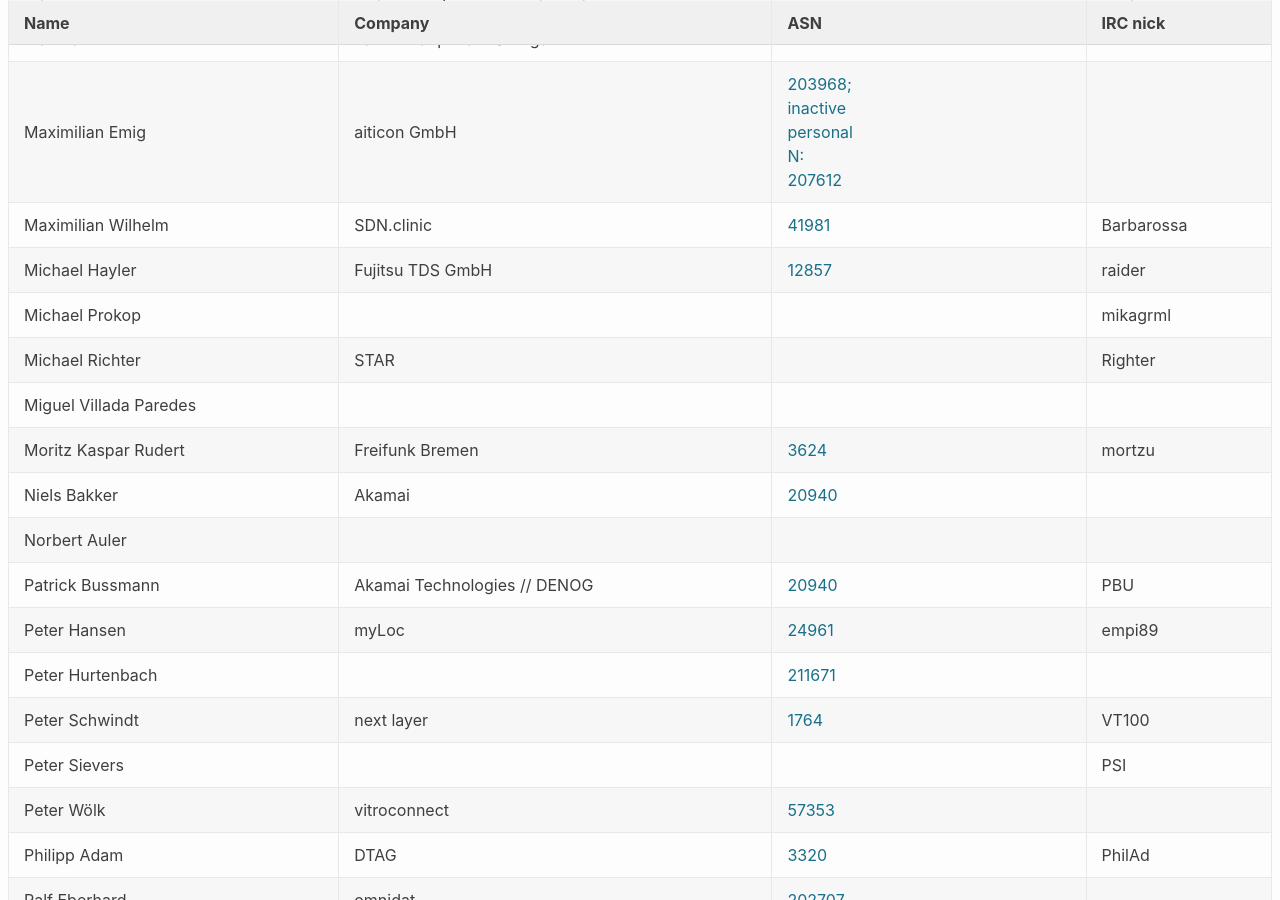
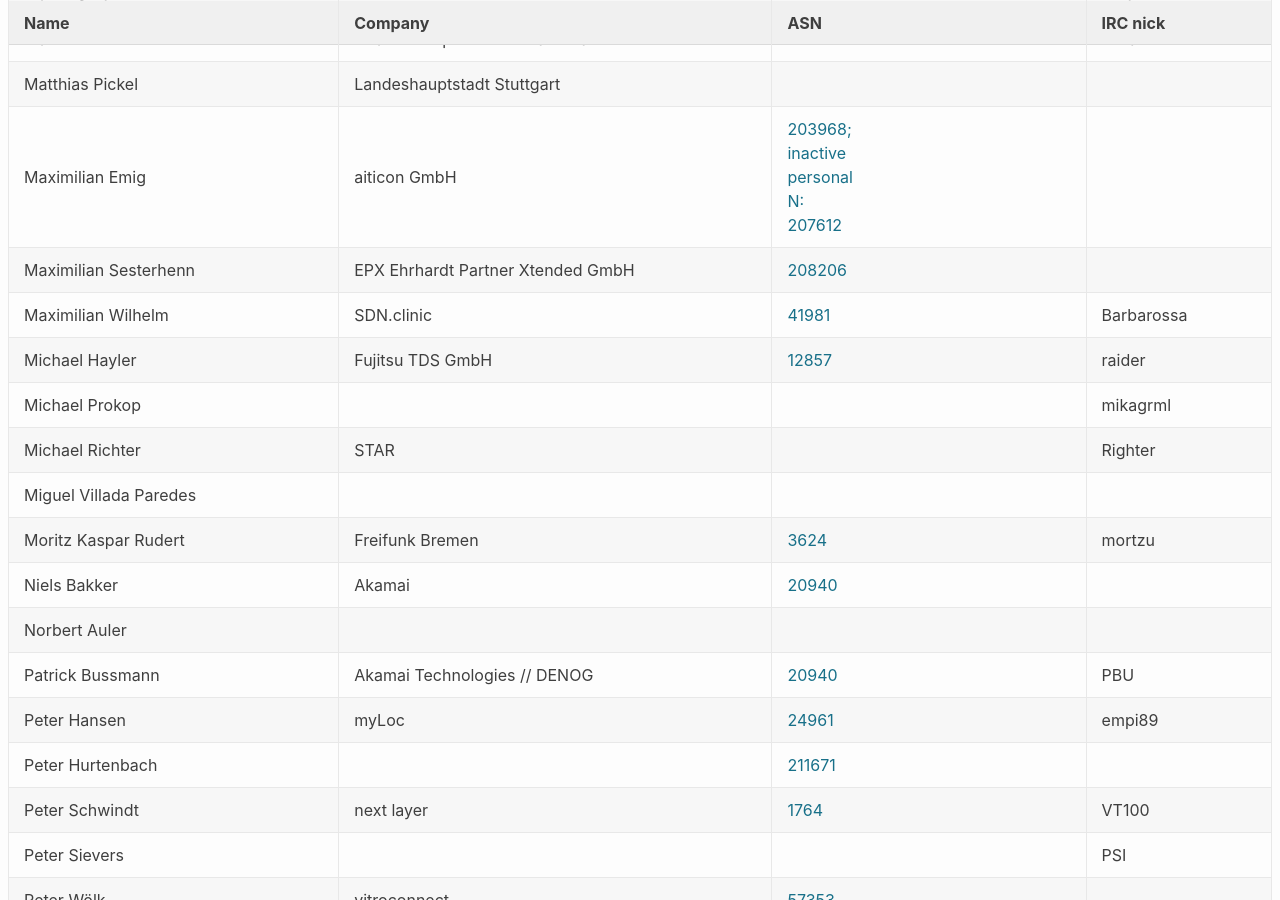
Before and after one commit to denog/pretix-attendeelist, a Jekyll site: the page built from denog13/index.markdown, in a window 1280 px wide and 900 px high, scrolled down 4255 px. Built offline with Jekyll 4.4.1, drawn with Linux system fonts in a browser that asks for light colours; some of the changed text lies outside the part shown.

Commit message:
Latest data: Wed Sep 29 21:12:07 UTC 2021

```diff
--- a/_data/attendees_denog13.json
+++ b/_data/attendees_denog13.json
@@ -82,6 +82,12 @@
     "company": "Plusserver GmbH",
     "irc": null,
     "asn": "61157"
+  },
+  {
+    "name": "Christian Deckelmann",
+    "company": "Micro Focus",
+    "irc": null,
+    "asn": "82"
   },
   {
     "name": "Christian Friedrich",
@@ -552,6 +558,12 @@
     "asn": "203968; inactive personal ASN: 207612"
   },
   {
+    "name": "Maximilian Sesterhenn",
+    "company": "EPX Ehrhardt Partner Xtended GmbH",
+    "irc": null,
+    "asn": "AS208206"
+  },
+  {
     "name": "Maximilian Wilhelm",
     "company": "SDN.clinic",
     "irc": "Barbarossa",
```
